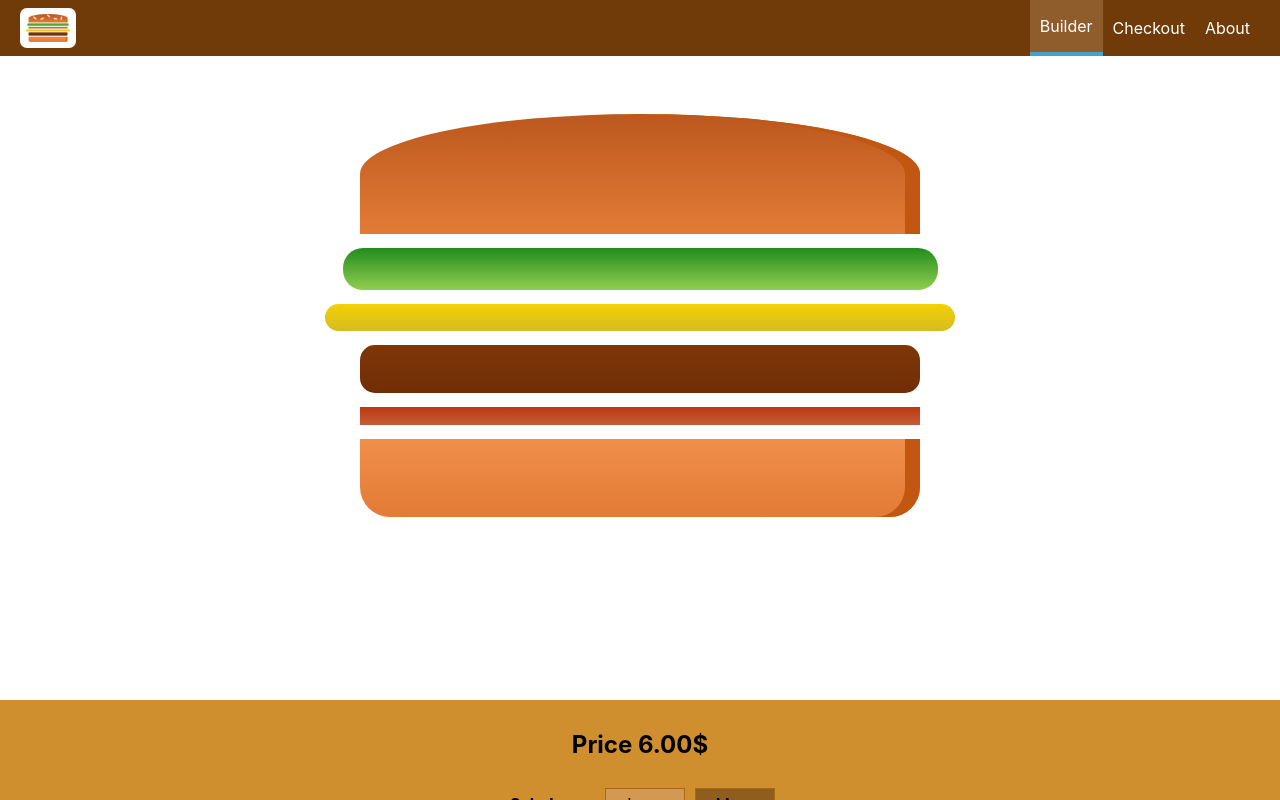
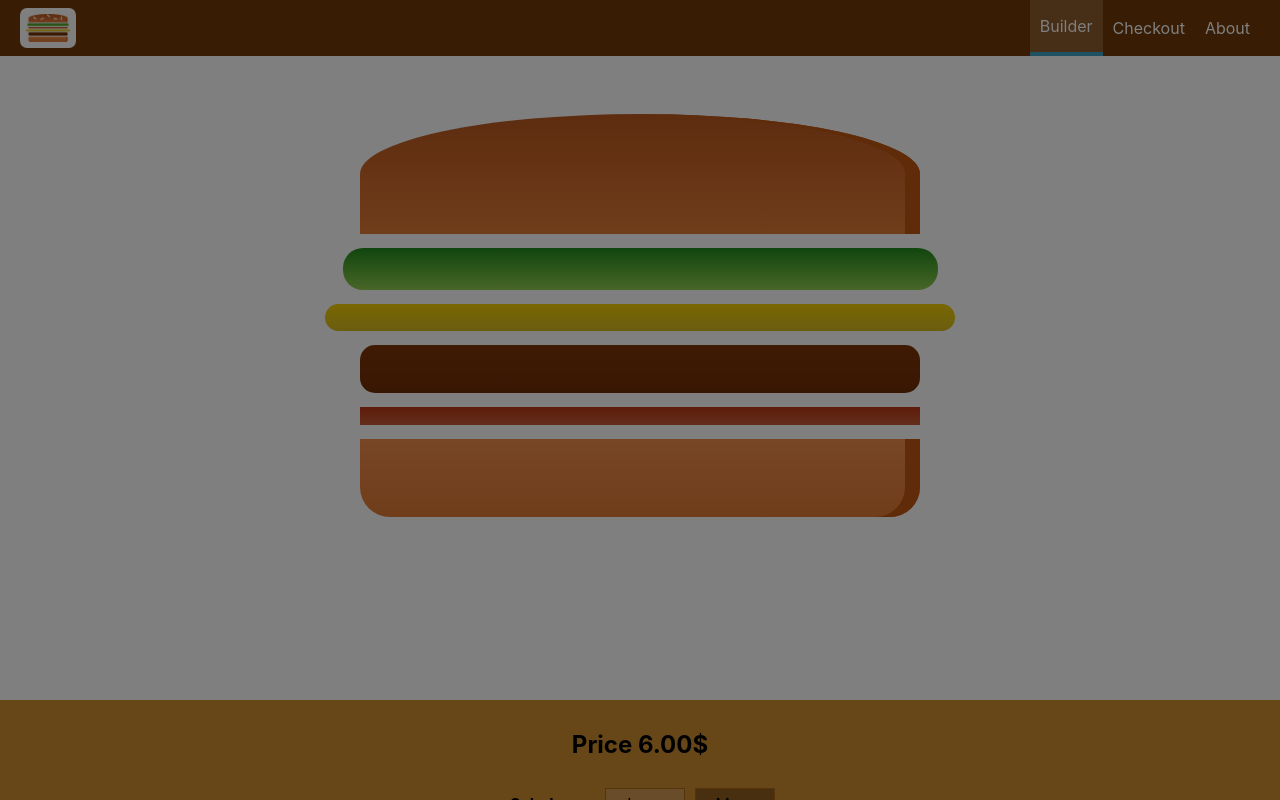
Before and after one commit to bublinec/Burger-builder, a React (Create React App) app: page / in a window 1280 px wide. Shown: the top 800 px of the page. Built offline with nearby package versions, Linux system fonts and the light colour scheme.

Commit message:
Add side drawer, basic app finished

```diff
--- a/src/App.js
+++ b/src/App.js
@@ -1,29 +1,45 @@
-import React from 'react';
+import React, { Component, Fragment } from 'react';
 import styled from 'styled-components';
 
 import BurgerBuilder from './containers/BurgerBuilder/BurgerBuilder';
-import Toolbar from './components/Navigation/Toolbar'
+import Toolbar from './components/Navigation/Toolbar';
+import SideDrawer from './components/Navigation/SideDrawer';
 
 const StyledMain = styled.main`
   margin-top: 100px;
 `;
 
-function App() {
-  return (
-    <div>
+class App extends Component {
+  state = {
+    showSideDrawer: true
+  };
 
+  showSideDrawerHandler = () => {
+    this.setState({
+      showSideDrawer: true
+    });
+  };
+
+  hideSideDrawerHandler = () => {
+    this.setState({
+      showSideDrawer: false
+    });
+  };
+
+  render () {
+    return(
+      <Fragment>
       {/* Navigation */}
-      <Toolbar>
-
-      </Toolbar>
+      <Toolbar showSideDrawer={this.showSideDrawerHandler}/>
+      <SideDrawer show={this.state.showSideDrawer} hideSideDrawer={this.hideSideDrawerHandler}/>
 
       {/* Content */}
       <StyledMain>
         <BurgerBuilder />
       </StyledMain>
-
-    </div>
-    );
+    </Fragment>
+    )
   }
+}
 
   export default App;
--- a/src/components/Logo/Logo.js
+++ b/src/components/Logo/Logo.js
@@ -5,7 +5,7 @@ import BurgerLogoImg from '../../assets/images/burger-logo.png'
 const LogoDiv = styled.div`
   background-color: white;
   padding: 6px;
-  height: 50%;
+  height: ${props=> props.height};
   border-radius: 7px;
 `;
 
@@ -15,8 +15,10 @@ const LogoImg = styled.img`
 
 const logo = (props) => {
     return (
-        <LogoDiv>
-            <LogoImg src={BurgerLogoImg} alt="BurgerBuilder"></LogoImg>
+        <LogoDiv height={props.height}>
+            <LogoImg
+              src={BurgerLogoImg}
+              alt="BurgerBuilder"/>
         </LogoDiv>
     );
 }
--- a/src/components/Navigation/NavigationItem.js
+++ b/src/components/Navigation/NavigationItem.js
@@ -2,24 +2,45 @@ import React from 'react';
 import styled from 'styled-components';
 
 const Li = styled.li`
-    margin: 0;
+    /* Mobile styles */
+    margin: 10px 0;
     box-sizing: border-box;
-    display: flex;
+    display: block;
     width: 100%;
-    align-items: center;
+
+    /* Desktop styles */
+    @media (min-width: 500px) {
+        margin: 0;
+        display: flex;
+        height: 100%;
+        width: auto;
+        align-items: center;
+    }
 `;
 
 const A = styled.a`
-    color: white;
+    /* Mobile styles */
     text-decoration: none;
     width: 100%;
-    padding: 16px 10px;
-    /* Active tab */
-    background-color: ${props => props.active ? '#8F5C2C' : 'none'};
-    border-bottom: ${props => props.active ? '4px solid #40A4C8' : 'none'};
+    box-sizing: border-box;
+    display: block;
+    color: ${props => props.active ? '#40A4C8' : '#8F5C2C'};
     &:hover, &:active{
+        color: '#40A4C8';
+    }
+
+    /* Desktop styles */
+    @media (min-width: 500px) {
+        color: white;
+        height: 100%;
+        padding: 16px 10px;
+        border-bottom: 4px solid transparent;
+        background-color: ${props => props.active ? '#8F5C2C' : 'none'};
+        border-bottom: ${props => props.active ? '4px solid #40A4C8' : 'none'};
+        &:hover, &:active{
         background-color: #8F5C2C;
         border-bottom: 4px solid #40A4C8;
+        }
     }
 `;
 
--- a/src/components/Navigation/NavigationItems.js
+++ b/src/components/Navigation/NavigationItems.js
@@ -3,12 +3,15 @@ import styled from 'styled-components';
 import NavigationItem from './NavigationItem'
 
 const NavigationItemsUl = styled.ul`
-    margin: 0;
+    margin: 35px 0 0 8px;
     padding: 0;
     list-style: none;
-    display: flex;
     align-items: center;
     height: 100%;
+    @media (min-width: 500px){
+        display: flex;
+        margin: 0;
+    }
 `;
 
 const navigationItems = (props) => {
--- /dev/null
+++ b/src/components/Navigation/SideDrawer.js
@@ -0,0 +1,40 @@
+import React, { Fragment } from 'react';
+import styled from 'styled-components';
+
+import Logo from '../Logo/Logo';
+import NavigationItems from './NavigationItems';
+import Backdrop from '../UI/Backdrop'
+
+const SideDrawerDiv = styled.div`
+    position: fixed;
+    width: 280px;
+    max-width: 70%;
+    height: 100%;
+    left: 0;
+    top: 0;
+    z-index: 200;
+    background-color: white;
+    padding: 32px 16px;
+    box-sizing: border-box;
+    transition: transform 0.3s ease-out;
+    /* Show/hide sideDrawer with animation*/
+    transform: ${props => props.show ? 'translateX(0)' : 'translateX(-100%)'};
+    @media (min-width: 500px) {
+        display: none;
+    }
+`;
+
+const sideDrawer = (props) => {
+    return (
+        <Fragment>
+            <Backdrop show={props.show} onClick={props.hideSideDrawer}/>
+            <SideDrawerDiv show={props.show}>
+                <Logo height="6%"/>
+                <NavigationItems />
+            </SideDrawerDiv>
+        </Fragment>
+
+    );
+}
+
+export default sideDrawer;
--- a/src/components/Navigation/Toolbar.js
+++ b/src/components/Navigation/Toolbar.js
@@ -1,7 +1,8 @@
 import React from 'react';
 import styled from 'styled-components';
 import Logo from '../Logo/Logo';
-import NavigationItems from './NavigationItems'
+import NavigationItems from './NavigationItems';
+import HamburgerButton from '../UI/HamburgerButton';
 
 const ToolbarHeader = styled.header`
     height: 56px;
@@ -18,14 +19,28 @@ const ToolbarHeader = styled.header`
     z-index: 90;
 `;
 
+const DesktopOnlyDiv = styled.div`
+    @media (max-width: 499px){
+        display: none;
+    }
+`;
+
+const MobileOnlyDiv = styled.div`
+    @media (min-width: 500px){
+        display: none;
+    }
+`;
 
 const toolbar = (props) => {
     return (
         <ToolbarHeader>
-            <Logo></Logo>
-            <nav>
+            <Logo height="50%"></Logo>
+            <DesktopOnlyDiv>
                 <NavigationItems />
-            </nav>
+            </DesktopOnlyDiv>
+            <MobileOnlyDiv>
+                <HamburgerButton onClick={props.showSideDrawer}/>
+            </MobileOnlyDiv>
         </ToolbarHeader>
     );
 }
--- a/src/components/UI/Backdrop.js
+++ b/src/components/UI/Backdrop.js
@@ -12,7 +12,7 @@ const BackdropDiv = styled.div`
 `;
 
 const backdrop = (props) => (
-    props.show ? <BackdropDiv onClick={props.hideModal}></BackdropDiv> : null
+    props.show ? <BackdropDiv onClick={props.onClick}></BackdropDiv> : null
 )
 
 export default backdrop;
--- /dev/null
+++ b/src/components/UI/HamburgerButton.js
@@ -0,0 +1,22 @@
+import React from 'react';
+import styled from 'styled-components';
+
+const HamburgerBarDiv = styled.div`
+    width: 30px;
+    height: 4px;
+    background-color: white;
+    margin: 5px 0;
+    border-radius: 5px;
+`;
+
+const hamburgerButton = (props) => {
+    return (
+        <div onClick={props.onClick}>
+            <HamburgerBarDiv />
+            <HamburgerBarDiv />
+            <HamburgerBarDiv />
+        </div>
+    );
+};
+
+export default hamburgerButton;
--- a/src/components/UI/Modal.js
+++ b/src/components/UI/Modal.js
@@ -25,7 +25,7 @@ const ModalDiv = styled.div`
 const modal = (props) => {
     return (
         <React.Fragment>
-            <Backdrop show={props.show} hideModal={props.hideModal}/>
+            <Backdrop show={props.show} onClick={props.hideModal}/>
             <ModalDiv show={props.show}>
                 {props.children}
             </ModalDiv>
--- a/src/containers/BurgerBuilder/BurgerBuilder.js
+++ b/src/containers/BurgerBuilder/BurgerBuilder.js
@@ -38,7 +38,6 @@ class BurgerBuilder extends Component{
         }
         newState.ingredients[type] -= 1;
         newState.totalPrice -= INGREDIENT_PRICES[type];
-        newState.totalPrice =
         this.setState(newState);
     }
 
```
